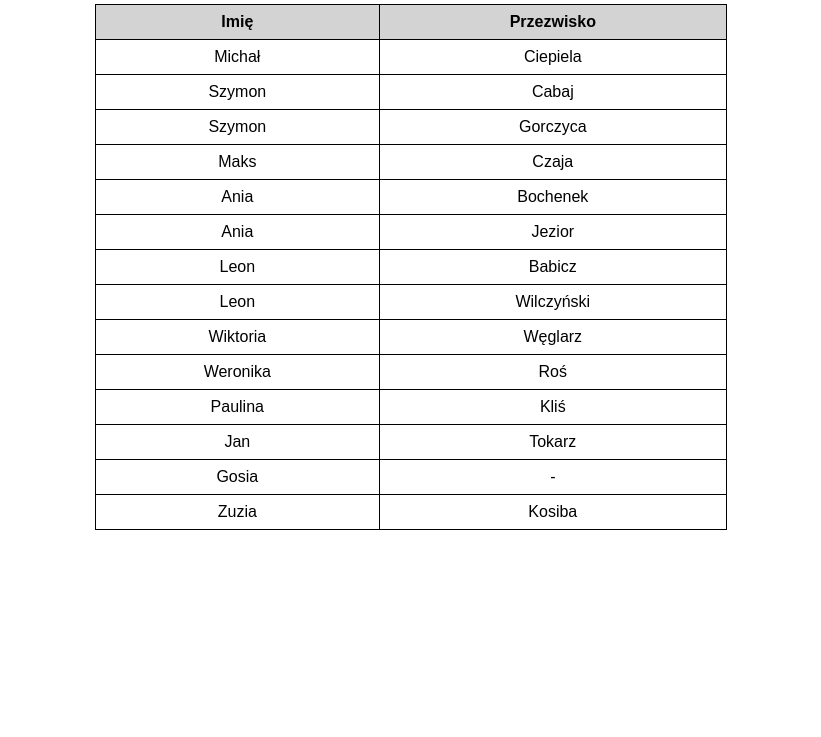
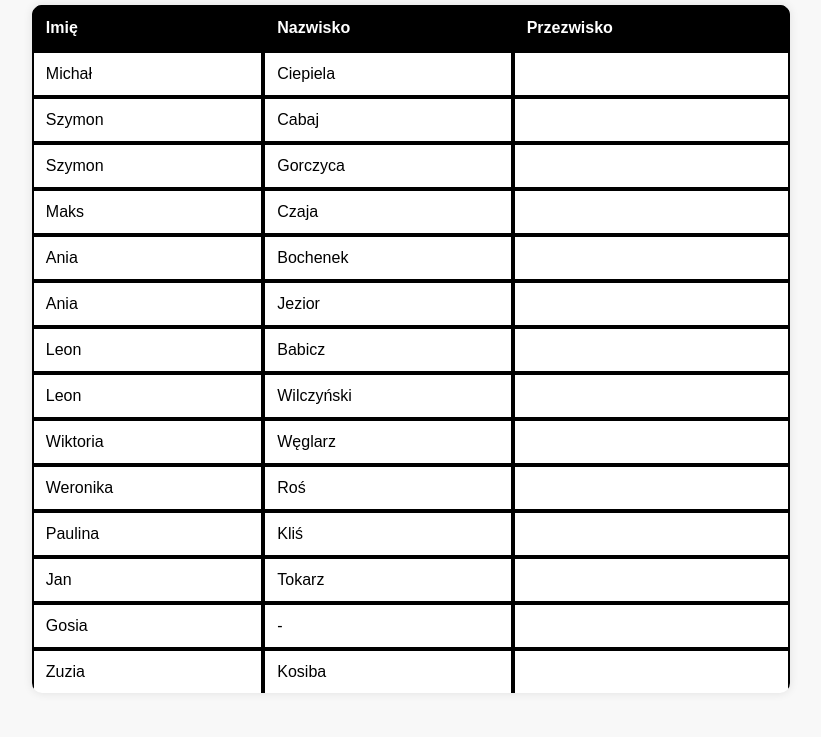
Before and after one commit to MruczkowskkiDev/Przezwiska, a plain HTML site: page index.html in a window 1280 px wide. Shown: the part 63-800 px from the top of the page, without its empty margins (229-1050 px from the left). Drawn offline with Linux system fonts and the light colour scheme.

Commit message:
Update index.html

```diff
--- a/index.html
+++ b/index.html
@@ -3,45 +3,63 @@
 <head>
     <meta charset="UTF-8">
     <meta name="viewport" content="width=device-width, initial-scale=1.0">
-    <title>Lista imion</title>
+    <title>Lista uczniów</title>
     <style>
+        body {
+            font-family: 'Arial', sans-serif;
+            background-color: #f8f8f8;
+            text-align: center;
+        }
         table {
-            width: 50%;
-            border-collapse: collapse;
+            width: 60%;
             margin: 20px auto;
-            font-family: Arial, sans-serif;
+            border-collapse: separate;
+            border-spacing: 0;
+            background-color: #fff;
+            box-shadow: 0px 0px 10px rgba(0, 0, 0, 0.1);
+            border-radius: 10px;
+            overflow: hidden;
         }
         th, td {
-            border: 1px solid black;
-            padding: 8px;
-            text-align: center;
+            padding: 12px;
+            border: 2px solid black;
+            text-align: left;
         }
         th {
-            background-color: lightgray;
+            background-color: black;
+            color: white;
+            font-weight: bold;
+        }
+        td {
+            font-size: 16px;
+        }
+        tr:last-child td {
+            border-bottom: none;
         }
     </style>
 </head>
 <body>
-    <h2 style="text-align:center;">Lista uczniów</h2>
+    <h2>Lista uczniów</h2>
     <table>
         <tr>
             <th>Imię</th>
+            <th>Nazwisko</th>
             <th>Przezwisko</th>
         </tr>
-        <tr><td>Michał</td><td>Ciepiela</td></tr>
-        <tr><td>Szymon</td><td>Cabaj</td></tr>
-        <tr><td>Szymon</td><td>Gorczyca</td></tr>
-        <tr><td>Maks</td><td>Czaja</td></tr>
-        <tr><td>Ania</td><td>Bochenek</td></tr>
-        <tr><td>Ania</td><td>Jezior</td></tr>
-        <tr><td>Leon</td><td>Babicz</td></tr>
-        <tr><td>Leon</td><td>Wilczyński</td></tr>
-        <tr><td>Wiktoria</td><td>Węglarz</td></tr>
-        <tr><td>Weronika</td><td>Roś</td></tr>
-        <tr><td>Paulina</td><td>Kliś</td></tr>
-        <tr><td>Jan</td><td>Tokarz</td></tr>
-        <tr><td>Gosia</td><td>-</td></tr>
-        <tr><td>Zuzia</td><td>Kosiba</td></tr>
+        <tr><td>Michał</td><td>Ciepiela</td><td></td></tr>
+        <tr><td>Szymon</td><td>Cabaj</td><td></td></tr>
+        <tr><td>Szymon</td><td>Gorczyca</td><td></td></tr>
+        <tr><td>Maks</td><td>Czaja</td><td></td></tr>
+        <tr><td>Ania</td><td>Bochenek</td><td></td></tr>
+        <tr><td>Ania</td><td>Jezior</td><td></td></tr>
+        <tr><td>Leon</td><td>Babicz</td><td></td></tr>
+        <tr><td>Leon</td><td>Wilczyński</td><td></td></tr>
+        <tr><td>Wiktoria</td><td>Węglarz</td><td></td></tr>
+        <tr><td>Weronika</td><td>Roś</td><td></td></tr>
+        <tr><td>Paulina</td><td>Kliś</td><td></td></tr>
+        <tr><td>Jan</td><td>Tokarz</td><td></td></tr>
+        <tr><td>Gosia</td><td>-</td><td></td></tr>
+        <tr><td>Zuzia</td><td>Kosiba</td><td></td></tr>
     </table>
 </body>
 </html>
```
